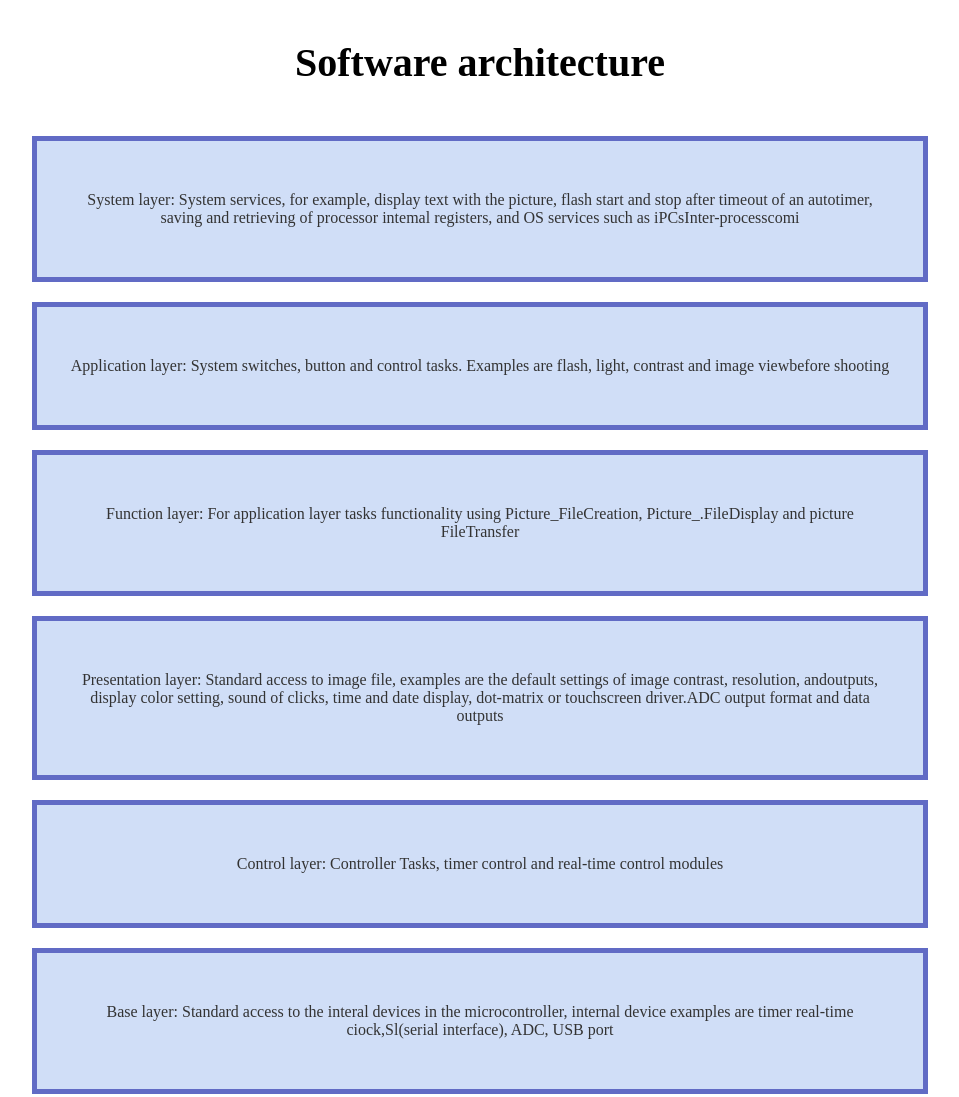
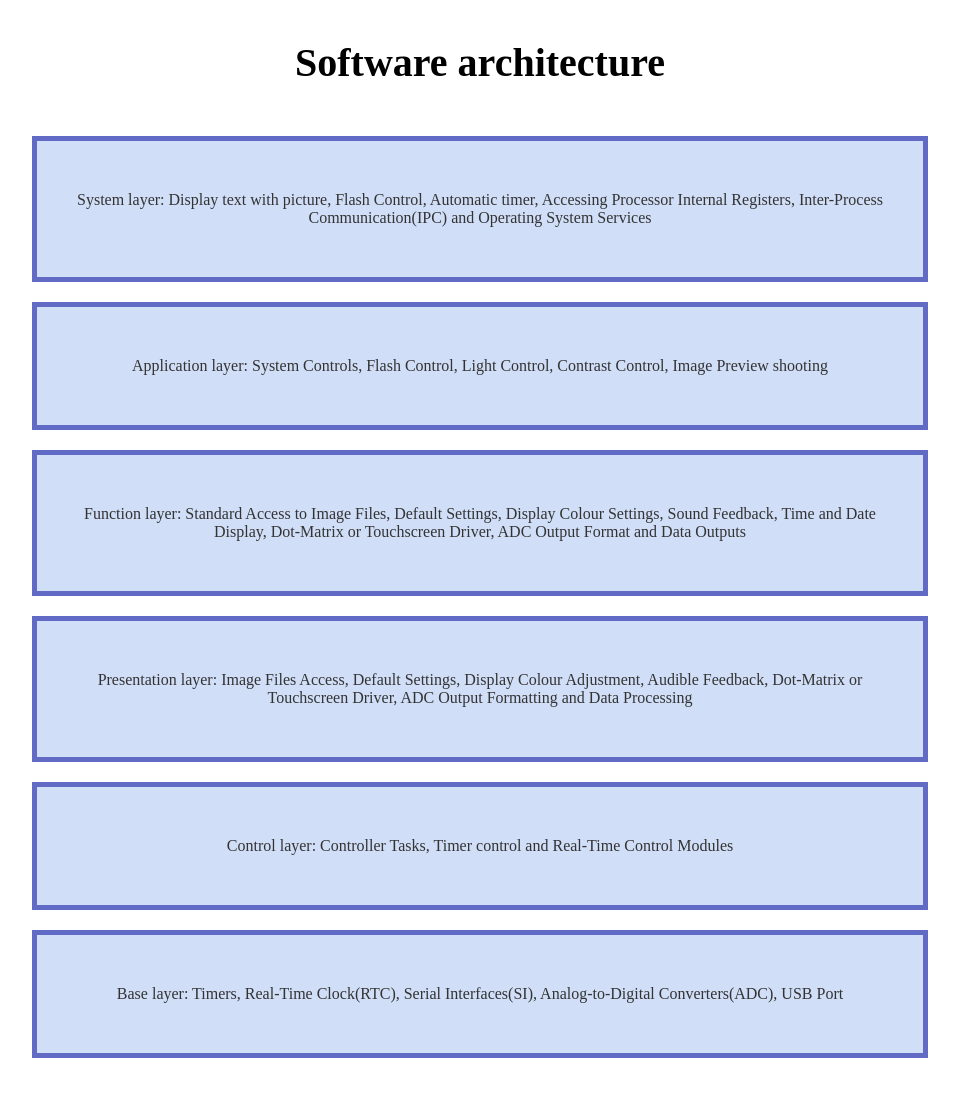
Before and after one commit to MomoShum/Digital-Camera-CS1102, a plain HTML site: page about.html in a window 1280 px wide. Shown: the part 3600-4697 px from the top of the page, without its empty margins (160-1119 px from the left). Drawn offline with Linux system fonts and the light colour scheme.

Commit message:
Update about.html

```diff
--- a/about.html
+++ b/about.html
@@ -1108,30 +1108,22 @@
             <h1>Software architecture</h1>
             <ul>
                 <li>
-                    System layer: System services, for example, display text with the picture, flash start and stop after
-                    timeout of an
-                    autotimer, saving and retrieving of processor intemal registers, and OS services such as
-                    iPCsInter-processcomi
+                    System layer: Display text with picture, Flash Control, Automatic timer, Accessing Processor Internal
+                    Registers, Inter-Process Communication(IPC) and Operating System Services
                 </li>
-                <li>Application layer: System switches, button and control tasks. Examples are flash, light, contrast and
-                    image viewbefore
+                <li>Application layer: System Controls, Flash Control, Light Control, Contrast Control, Image Preview
                     shooting</li>
                 <li>
-                    Function layer: For application layer tasks functionality using Picture_FileCreation,
-                    Picture_.FileDisplay and picture
-                    FileTransfer
+                    Function layer: Standard Access to Image Files, Default Settings, Display Colour Settings, Sound Feedback,
+                    Time and Date Display, Dot-Matrix or Touchscreen Driver, ADC Output Format and Data Outputs
                 </li>
-                <li>Presentation layer: Standard access to image file, examples are the default settings of image
-                    contrast, resolution,
-                    andoutputs, display color setting, sound of clicks, time and date display, dot-matrix or touchscreen
-                    driver.ADC output
-                    format and data outputs</li>
+                <li>Presentation layer: Image Files Access, Default Settings, Display Colour Adjustment, Audible Feedback, Dot-Matrix
+                    or Touchscreen Driver, ADC Output Formatting and Data Processing
                 <li>
-                    Control layer: Controller Tasks, timer control and real-time control modules
+                    Control layer: Controller Tasks, Timer control and Real-Time Control Modules
                 </li>
                 <li>Base layer:
-                    Standard access to the interal devices in the microcontroller, internal device examples are timer
-                    real-time ciock,Sl(serial interface), ADC, USB port</li>
+                    Timers, Real-Time Clock(RTC), Serial Interfaces(SI), Analog-to-Digital Converters(ADC), USB Port</li>
             </ul>
         </div>
         <div class="link_box">
```
